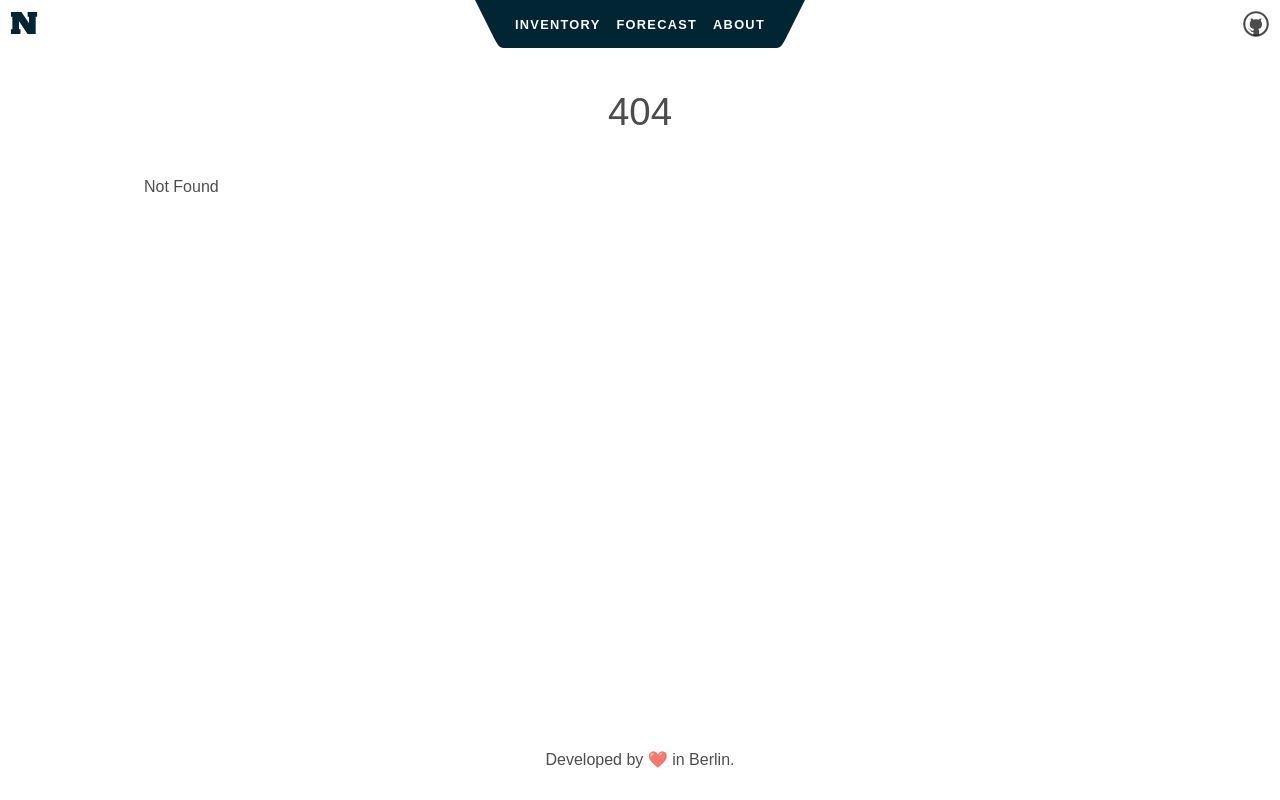
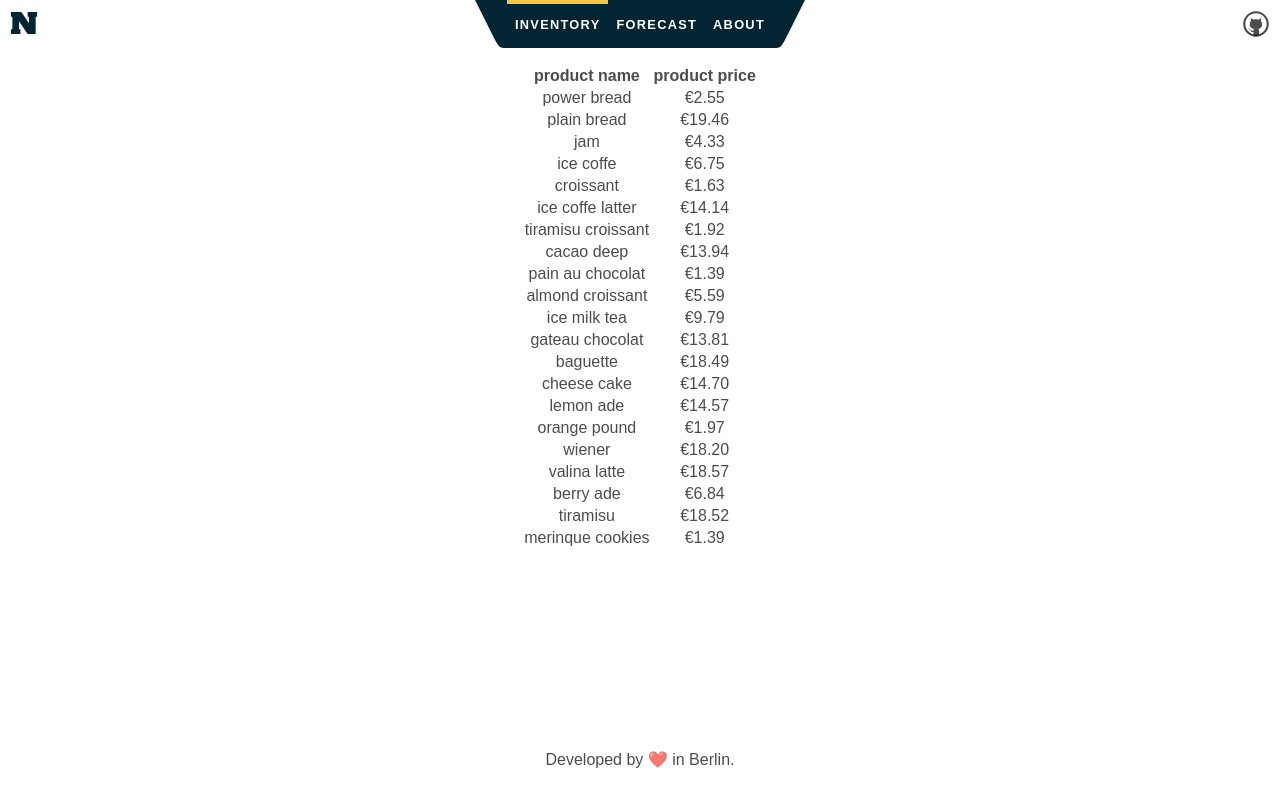
Before and after one commit to jarjan/naubay-frontend, a SvelteKit app: page /inventory in a window 1280 px wide. Before the commit this address had no page. Built offline with nearby package versions, Linux system fonts and the light colour scheme.

Commit message:
proper separate page for inventory

```diff
--- /dev/null
+++ b/src/lib/data/products.json
@@ -0,0 +1,23 @@
+[
+  { "id": "1", "name": "power bread" },
+  { "id": "2", "name": "plain bread" },
+  { "id": "3", "name": "jam" },
+  { "id": "4", "name": "ice coffe" },
+  { "id": "5", "name": "croissant" },
+  { "id": "6", "name": "ice coffe latter" },
+  { "id": "7", "name": "tiramisu croissant" },
+  { "id": "8", "name": "cacao deep" },
+  { "id": "9", "name": "pain au chocolat" },
+  { "id": "10", "name": "almond croissant" },
+  { "id": "11", "name": "ice milk tea" },
+  { "id": "12", "name": "gateau chocolat" },
+  { "id": "13", "name": "baguette" },
+  { "id": "14", "name": "cheese cake" },
+  { "id": "15", "name": "lemon ade" },
+  { "id": "16", "name": "orange pound" },
+  { "id": "17", "name": "wiener" },
+  { "id": "18", "name": "valina latte" },
+  { "id": "19", "name": "berry ade" },
+  { "id": "20", "name": "tiramisu" },
+  { "id": "21", "name": "merinque cookies" }
+]
--- a/src/routes/+page.svelte
+++ b/src/routes/+page.svelte
@@ -9,11 +9,6 @@
 </svelte:head>
 
 <section>
-	<h1>
-		Naubay
-	</h1>
-
-
 	{data.content}
 	<Counter />
 </section>
--- a/src/routes/Header.svelte
+++ b/src/routes/Header.svelte
@@ -6,7 +6,7 @@
 
 <header>
 	<div class="corner">
-		<a href="https://kit.svelte.dev">
+		<a href="/">
 			<img src={logo} alt="SvelteKit" />
 		</a>
 	</div>
@@ -16,8 +16,8 @@
 			<path d="M0,0 L1,2 C1.5,3 1.5,3 2,3 L2,0 Z" />
 		</svg>
 		<ul>
-			<li aria-current={$page.url.pathname === '/' ? 'page' : undefined}>
-				<a href="/">Inventory</a>
+			<li aria-current={$page.url.pathname === '/inventory' ? 'page' : undefined}>
+				<a href="/inventory">Inventory</a>
 			</li>
 			<li aria-current={$page.url.pathname === '/forecast' ? 'page' : undefined}>
 				<a href="/forecast">Forecast</a>
@@ -133,7 +133,7 @@
 	}
 
 
-	@media (max-width: 420px) {
+	@media (max-width: 400px) {
 		.corner,
 		svg {
 			display: none;
--- /dev/null
+++ b/src/routes/inventory/+page.svelte
@@ -0,0 +1,25 @@
+<script lang="ts">
+  import products from "$lib/data/products.json";
+</script>
+
+<div class="inventory">
+  <table class="inventory__table">
+    <tr>
+      <th>product name</th>
+      <th>product price</th>
+    </tr>
+    {#each products as product}
+    <tr>
+      <td>{product.name}</td>
+      <td>€{(Math.random() * 20).toFixed(2)}</td>
+    </tr>
+    {/each}
+  </table>
+</div>
+
+<style>
+  .inventory__table {
+    margin: auto;
+    text-align: center;
+  }
+</style>
--- /dev/null
+++ b/src/routes/inventory/+page.ts
@@ -0,0 +1 @@
+export const prerender = true;
```
Also changed, not shown: src/lib/data/forecast.json (added, +31 -0 lines), src/routes/forecast/+page.svelte (+6 -23 lines), src/routes/forecast/data.js (deleted, +0 -31 lines).
